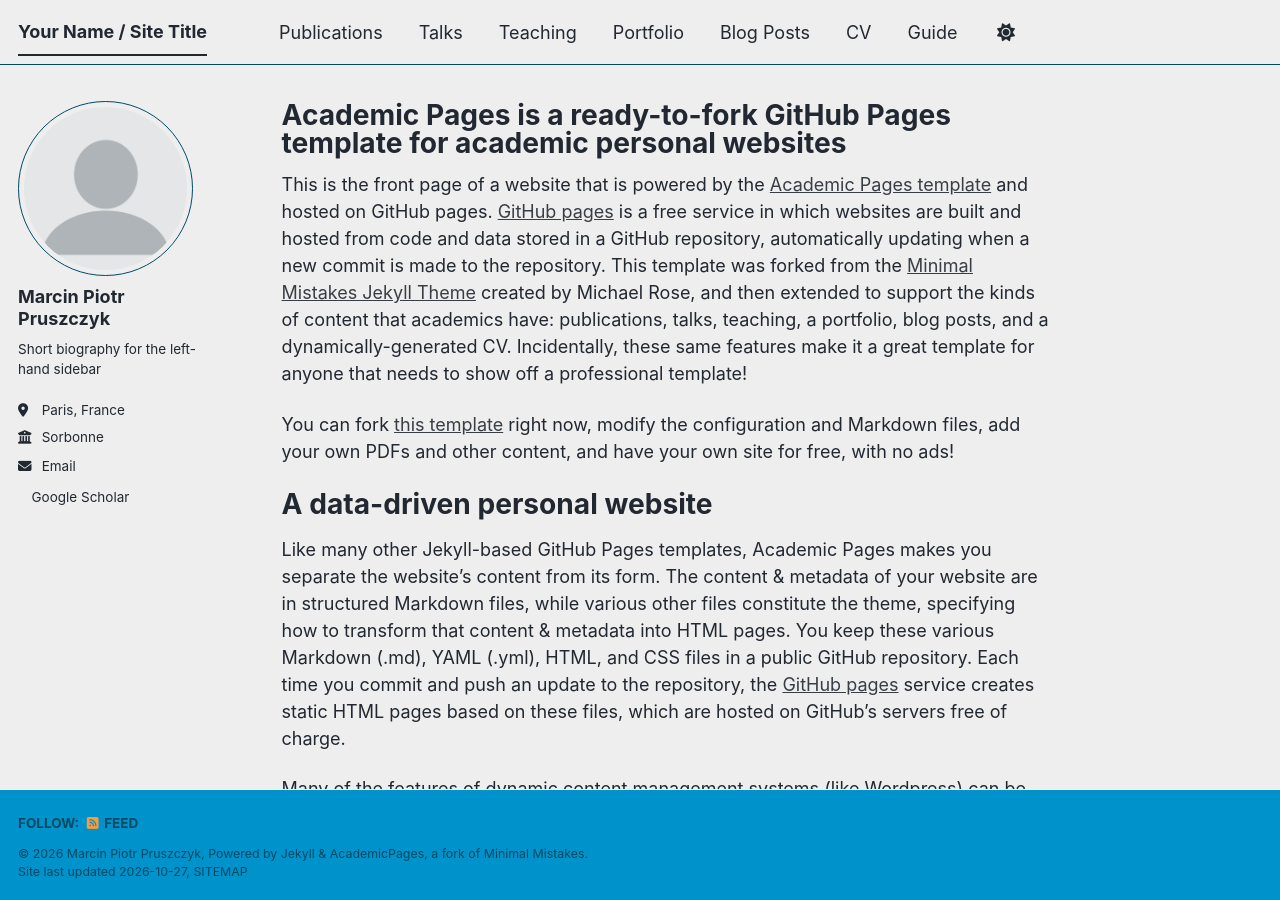
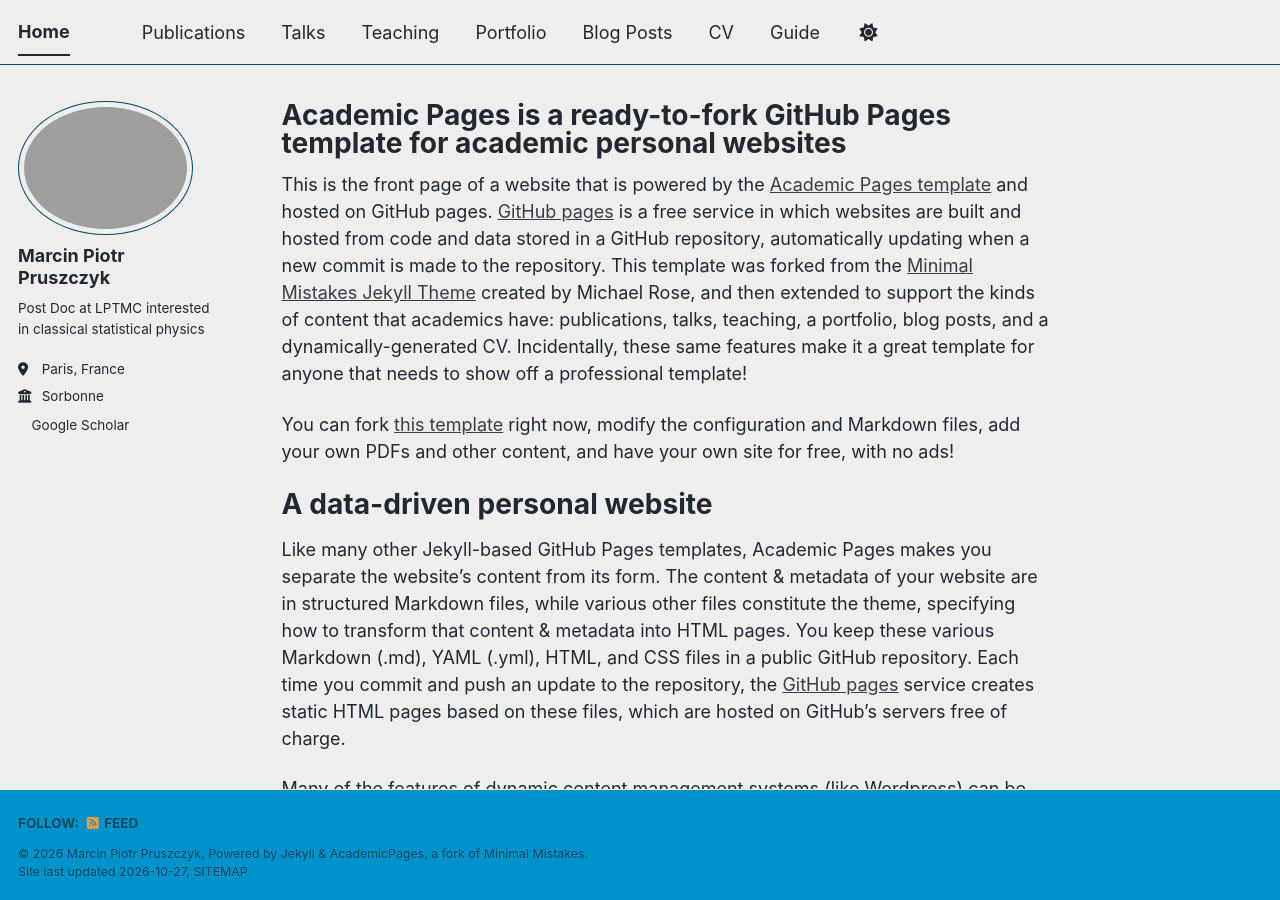
Before and after one commit to mpruszcz/mpruszcz.github.io, a Jekyll site: the page built from _pages/about.md, in a window 1280 px wide and 900 px high. Built offline with Jekyll 4.4.1, drawn with Linux system fonts in a browser that asks for light colours; a script bundle is joined from its source files by our own code; a style sheet for code colours, icons or effects is not loaded.

Commit message:
Update _config.yml

```diff
--- a/_config.yml
+++ b/_config.yml
@@ -9,7 +9,7 @@
 # Basic Site Settings
 locale                   : "en-US"
 site_theme               : "air" # The available themes options are "default", "air", "sunrise", "mint", "dirt" and "contrast"
-title                    : "Your Name / Site Title"
+title                    : "Home"
 title_separator          : "-"
 name                     : &name "Marcin Piotr Pruszczyk"
 description              : &description "My portfolio"   # Update this with a general description of your site, this is the default if not overridden by a page
@@ -23,14 +23,14 @@ repository               : "mpruszcz/mpruszcz.github.io"
 #               Additional customization can be done by editing /_includes/author-profile.html
 author:
   # Biographic information
-  avatar           : "profile.png"
+  avatar           : "CV_pic.png"
   name             : "Marcin Piotr Pruszczyk"
   pronouns         : # example: "she/her"
-  bio              : "Short biography for the left-hand sidebar"
+  bio              : "Post Doc at LPTMC interested in classical statistical physics"
   location         : "Paris, France"
   employer         : "Sorbonne"
   uri              : # URL
-  email            : "none@example.org"
+  email            : #"none@example.org"
 
   # Academic websites
   academia         : # URL
```
